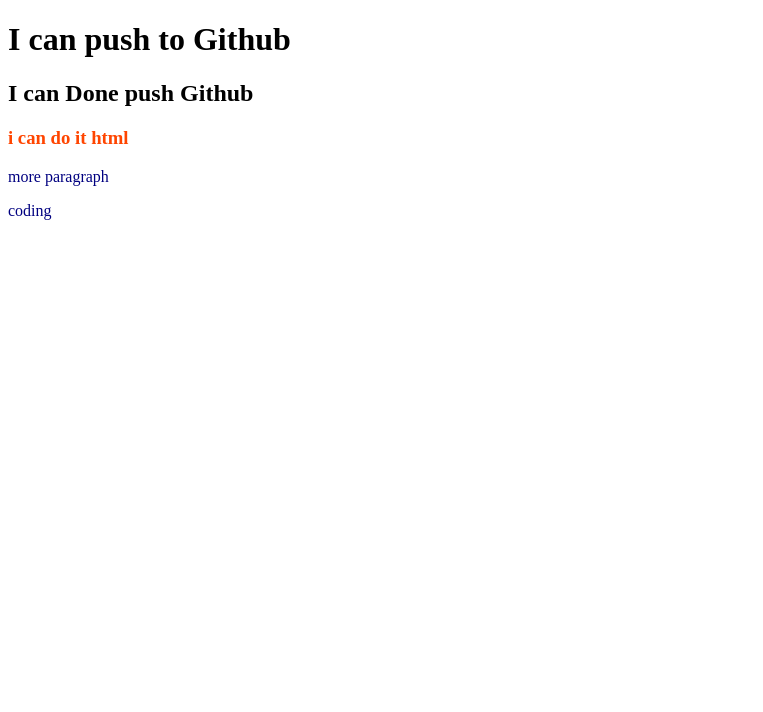
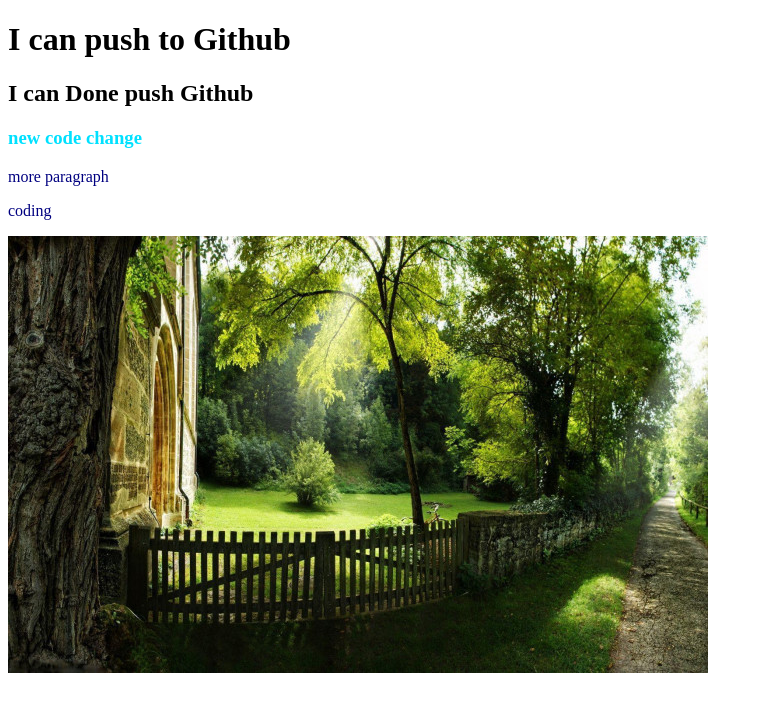
Before and after one commit to Asalam9/my-second-repository, a plain HTML site: page index.html in a window 1280 px wide. Shown: the whole page, without its empty margins (0-763 px from the left). Drawn offline with Linux system fonts and the light colour scheme.

Commit message:
image added

```diff
--- a/index.html
+++ b/index.html
@@ -9,8 +9,9 @@
 <body>
    <h1>I can push to Github</h1>
    <h2>I can Done push Github</h2>
-   <h3>i can do it html</h3>
+   <h3>new code change</h3>
    <p>more paragraph</p>
    <p>coding</p>
+   <img src="nature.jpg" alt="nature">
 </body>
 </html>
--- a/style.css
+++ b/style.css
@@ -2,5 +2,5 @@ p{
     color: navy;
 }
 h3{
-    color: orangered;
+    color: rgb(0, 225, 255);
 }
```
Also changed, not shown: home.png (added), nature.jpg (added).
